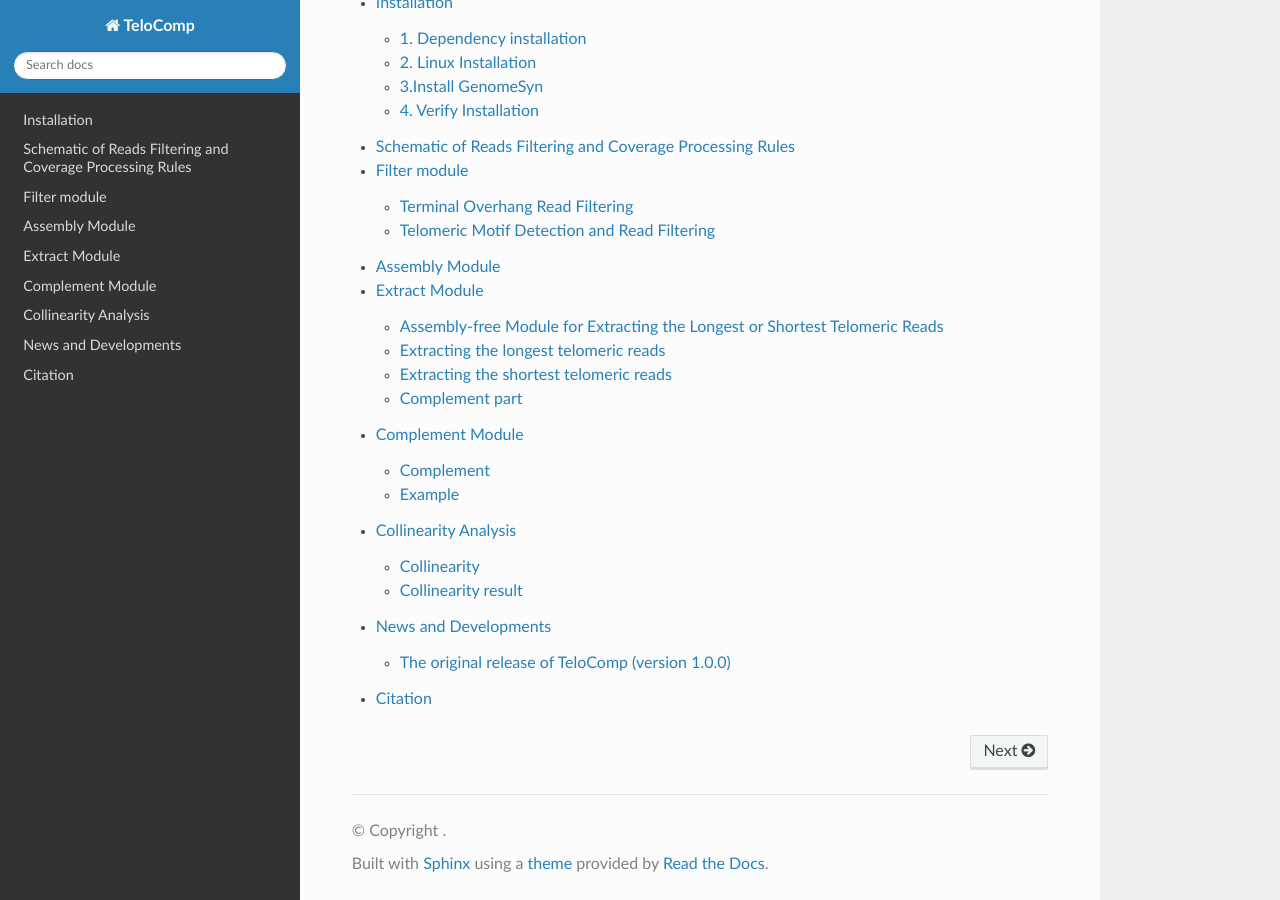
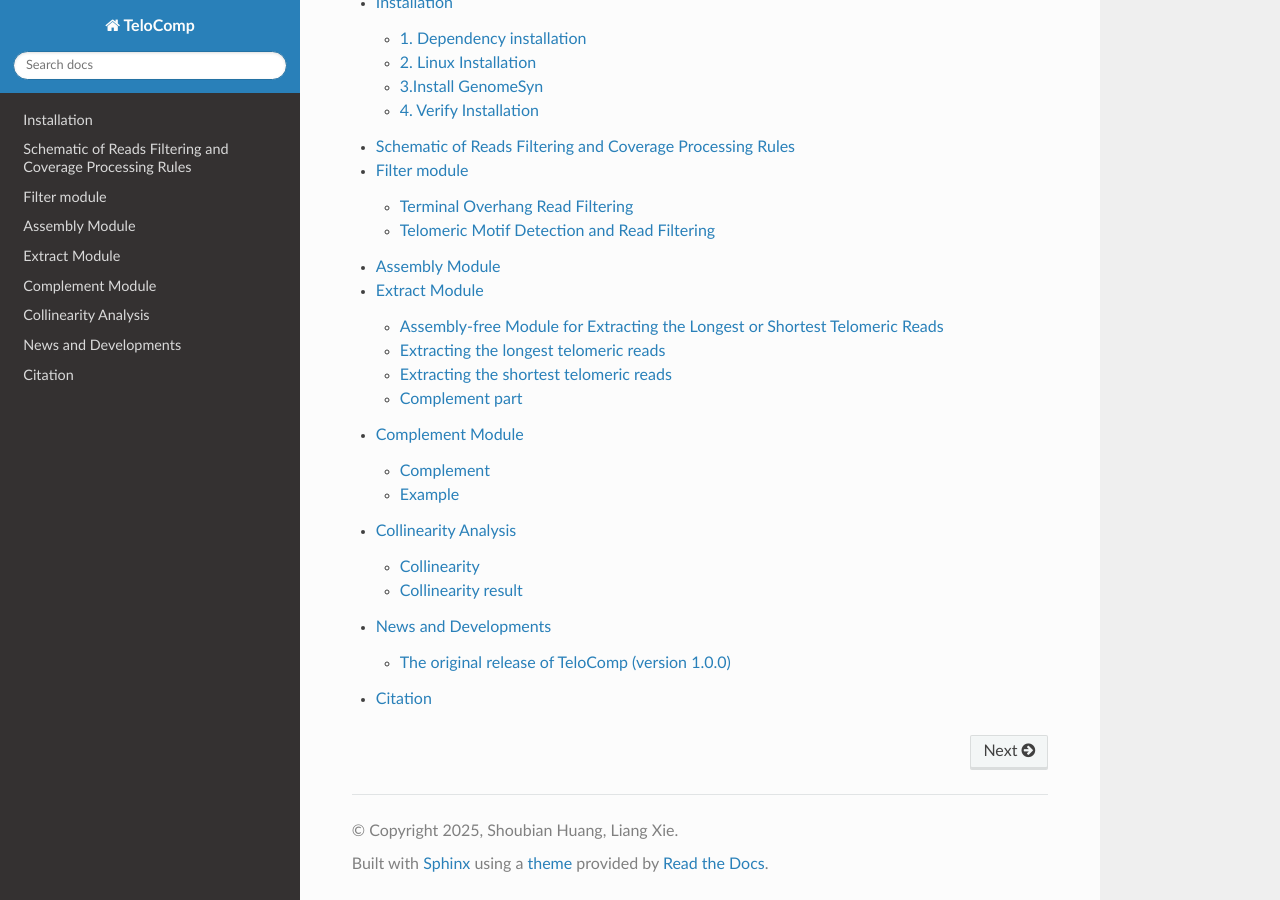
Before and after one commit to lxie-0709/TeloComp, a Sphinx documentation site: the page built from docs/index.rst, in a window 1280 px wide and 900 px high, scrolled down 911 px. Built offline with Sphinx 7.4.7 and the Read the Docs theme 3.1.0, drawn with Linux system fonts in a browser that asks for light colours.

Commit message:
Update conf.py

```diff
--- a/docs/conf.py
+++ b/docs/conf.py
@@ -26,9 +26,10 @@
 # ----------------------------
 # 项目信息
 # ----------------------------
-project = 'TeloComp'
-author = 'Shoubian Huang Liang Xie'
-release = '0.1.0'
+project = u'TeloComp'
+copyright = u'2025, Shoubian Huang, Liang Xie'
+author = u'Shoubian Huang, Liang Xie'
+release = u'1.0.0'
 version = release
 
 # ----------------------------
```
